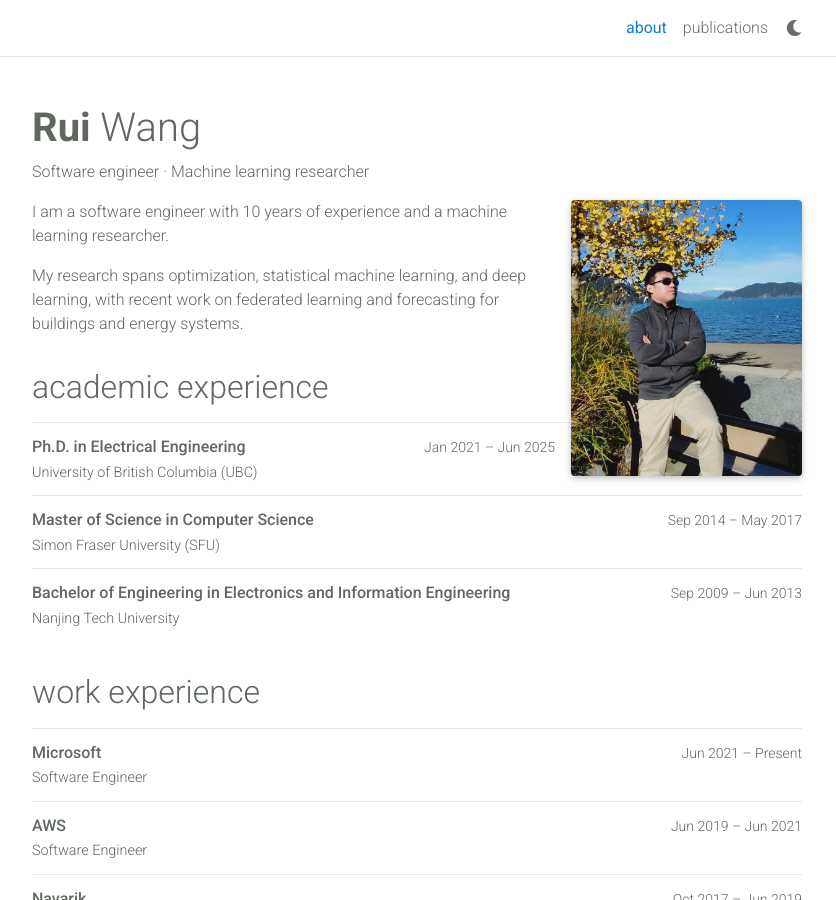
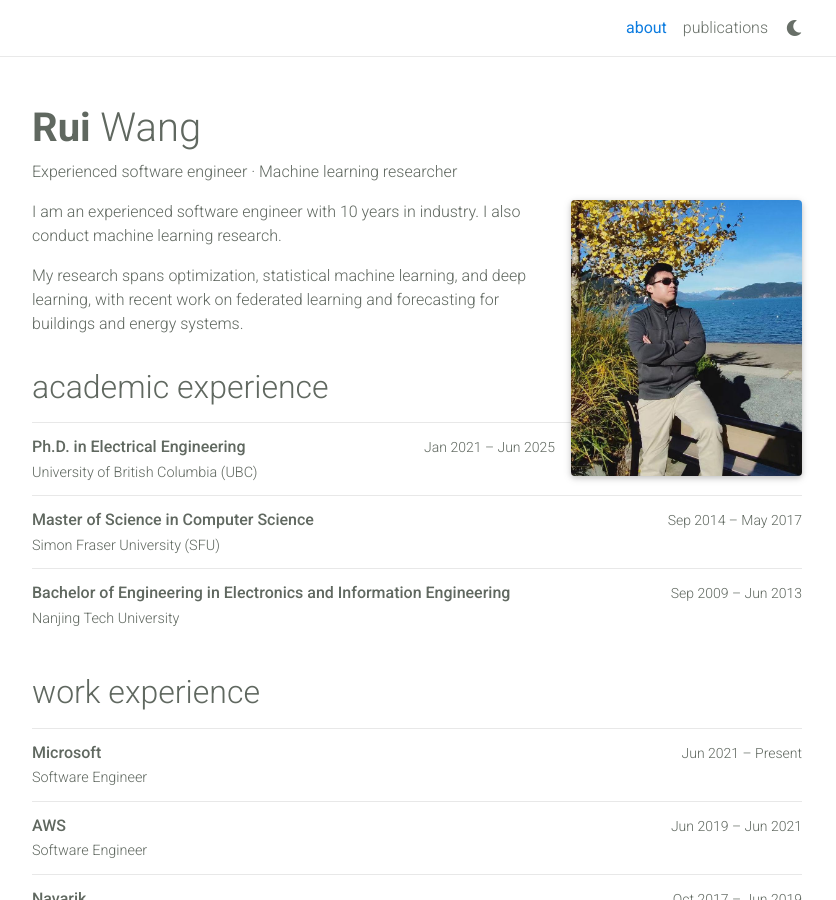
Before and after one commit to rekingbc/rekingbc.github.io, a Jekyll site: the page built from _pages/about.md, in a window 1280 px wide and 900 px high. Shown: the whole window, without its empty margins (223-1059 px from the left). Built offline with Jekyll 4.4.1, drawn with Linux system fonts in a browser that asks for light colours; nearby versions of some CDN libraries; a style sheet for code colours, icons or effects is not loaded.

Commit message:
Describe experienced software engineer in introduction

```diff
--- a/_config.yml
+++ b/_config.yml
@@ -8,7 +8,7 @@ middle_name:
 last_name: Wang
 email: rekingbc@gmail.com
 description: > # the ">" symbol means to ignore newlines until "footer_text:"
-  Rui Wang is a software engineer with 10 years of experience and a machine learning researcher. Explore his work, academic experience, and publications.
+  Rui Wang is an experienced software engineer with 10 years in industry. He also conducts machine learning research.
 footer_text: >
   Powered by <a href="http://jekyllrb.com/" target="_blank">Jekyll</a> with <a href="https://github.com/alshedivat/al-folio">al-folio</a> theme.
   Hosted by <a href="https://pages.github.com/" target="_blank">GitHub Pages</a>.
--- a/_pages/about.md
+++ b/_pages/about.md
@@ -2,7 +2,7 @@
 layout: about
 title: about
 permalink: /
-description: Software engineer &middot; Machine learning researcher
+description: Experienced software engineer &middot; Machine learning researcher
 
 profile:
   align: right
@@ -13,7 +13,7 @@ selected_papers: true # includes a list of papers marked as "selected={true}"
 social: true  # includes social icons at the bottom of the page
 ---
 
-I am a software engineer with 10 years of experience and a machine learning researcher.
+I am an experienced software engineer with 10 years in industry. I also conduct machine learning research.
 
 My research spans optimization, statistical machine learning, and deep learning, with recent work on federated learning and forecasting for buildings and energy systems.
 
```
